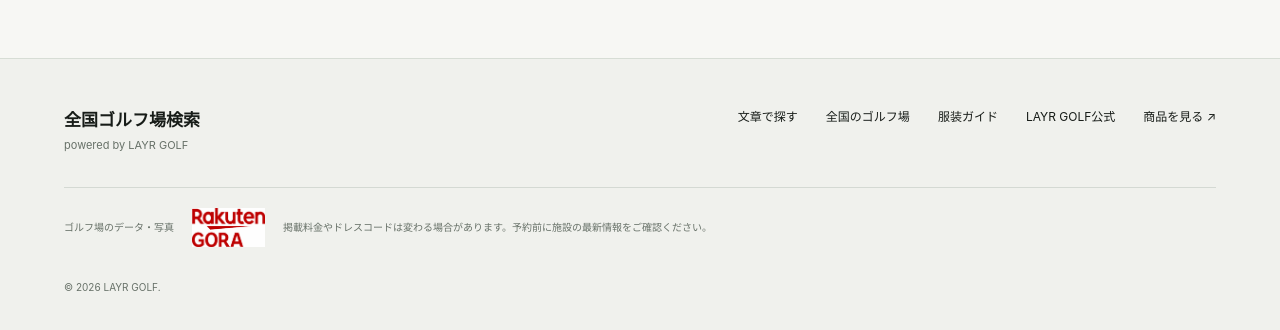
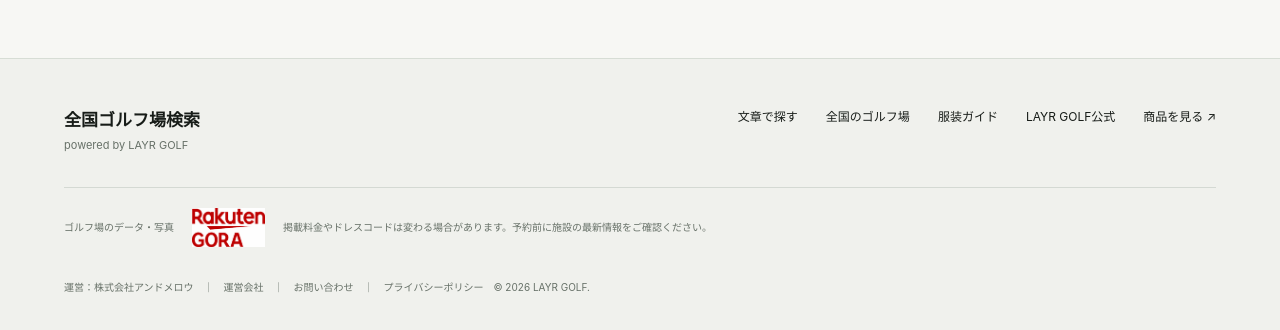
Before and after one commit to kitaoka-andmellow/layrgolf, a website: page web/index.html in a window 1280 px wide. Shown: the part 1854-2184 px from the top of the page. Drawn offline with Linux system fonts and the light colour scheme; no server answers.

Commit message:
Complete home footer with company and privacy links

```diff
--- a/web/index.html
+++ b/web/index.html
@@ -103,7 +103,7 @@
       <a href="https://layrgolf.andmellow.jp/#collection">商品を見る ↗</a>
     </nav>
     <div class="footer-source"><span>ゴルフ場のデータ・写真</span><img src="/assets/rakuten-gora.png" alt="楽天GORA" width="92" height="49"><span>掲載料金やドレスコードは変わる場合があります。予約前に施設の最新情報をご確認ください。</span></div>
-    <small>© 2026 LAYR GOLF.</small>
+    <small>運営：株式会社アンドメロウ　｜　<a href="https://andmellow.jp/#about" target="_blank" rel="noopener">運営会社</a>　｜　<a href="mailto:support@andmellow.jp">お問い合わせ</a>　｜　<a href="https://andmellow.jp/privacy" target="_blank" rel="noopener">プライバシーポリシー</a>　© 2026 LAYR GOLF.</small>
   </footer>
   <noscript><p class="loading">JavaScriptを有効にするか、<a href="/courses">全国のゴルフ場一覧</a>からお探しください。</p></noscript>
   <script src="/assets/app.js?v=20261011" type="module"></script>
```
